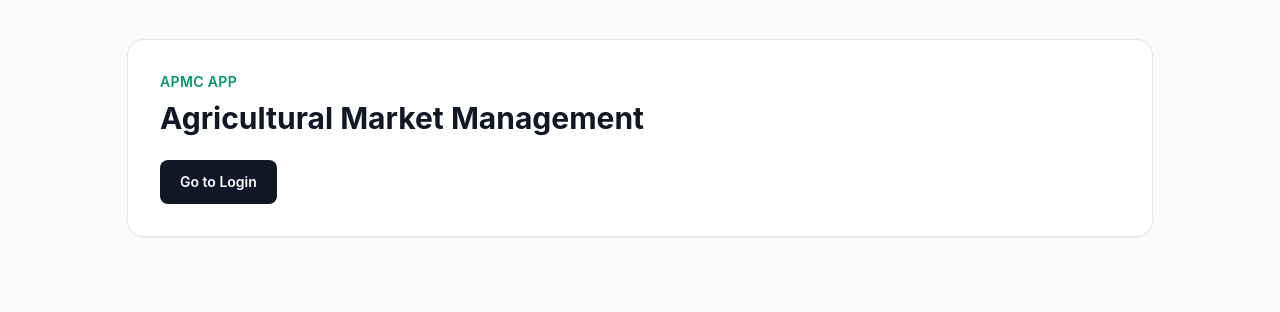
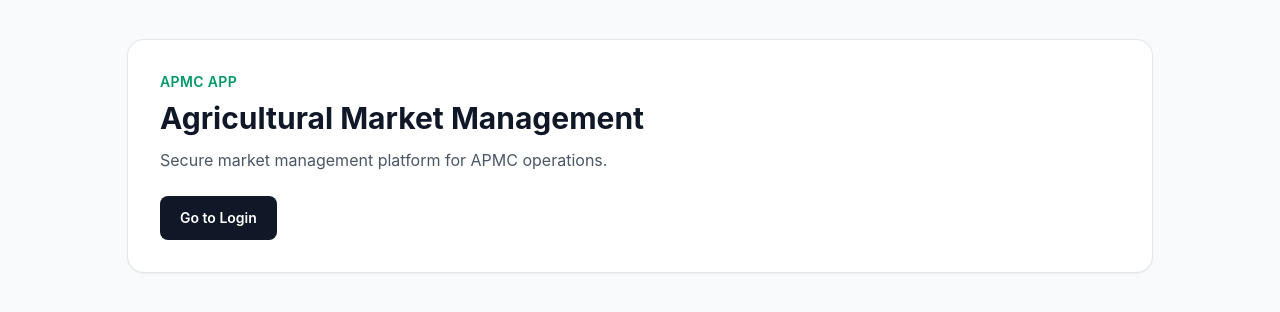
Before and after one commit to DineshGupta-cloud/APMCApp, a React (Vite) app in the folder frontend/: page / in a window 1280 px wide. Shown: the top 312 px of the page. Built offline with nearby package versions, Linux system fonts and the light colour scheme; no server answers.

Commit message:
feat(frontend): add authenticated application layout

```diff
--- a/frontend/src/App.jsx
+++ b/frontend/src/App.jsx
@@ -1,6 +1,7 @@
 import { Link, Navigate, Route, Routes } from 'react-router-dom'
 import { AuthProvider } from './context/AuthContext'
 import ProtectedRoute from './routes/ProtectedRoute'
+import AppLayout from './components/AppLayout'
 import Login from './pages/Login'
 import Dashboard from './pages/Dashboard'
 
@@ -10,7 +11,8 @@ function Home() {
       <section className="mx-auto max-w-5xl rounded-2xl bg-white p-8 shadow-sm ring-1 ring-gray-200">
         <p className="text-sm font-semibold uppercase tracking-wide text-emerald-600">APMC App</p>
         <h1 className="mt-2 text-3xl font-bold text-gray-900">Agricultural Market Management</h1>
-        <Link to="/login" className="mt-6 inline-flex rounded-lg bg-gray-900 px-5 py-3 text-sm font-semibold text-white">Go to Login</Link>
+        <p className="mt-3 max-w-2xl text-gray-600">Secure market management platform for APMC operations.</p>
+        <Link to="/login" className="mt-6 inline-flex rounded-lg bg-gray-900 px-5 py-3 text-sm font-semibold text-white hover:bg-gray-800">Go to Login</Link>
       </section>
     </main>
   )
@@ -23,7 +25,9 @@ export default function App() {
         <Route path="/" element={<Home />} />
         <Route path="/login" element={<Login />} />
         <Route element={<ProtectedRoute />}>
-          <Route path="/dashboard" element={<Dashboard />} />
+          <Route element={<AppLayout />}>
+            <Route path="/dashboard" element={<Dashboard />} />
+          </Route>
         </Route>
         <Route path="*" element={<Navigate to="/" replace />} />
       </Routes>
```
